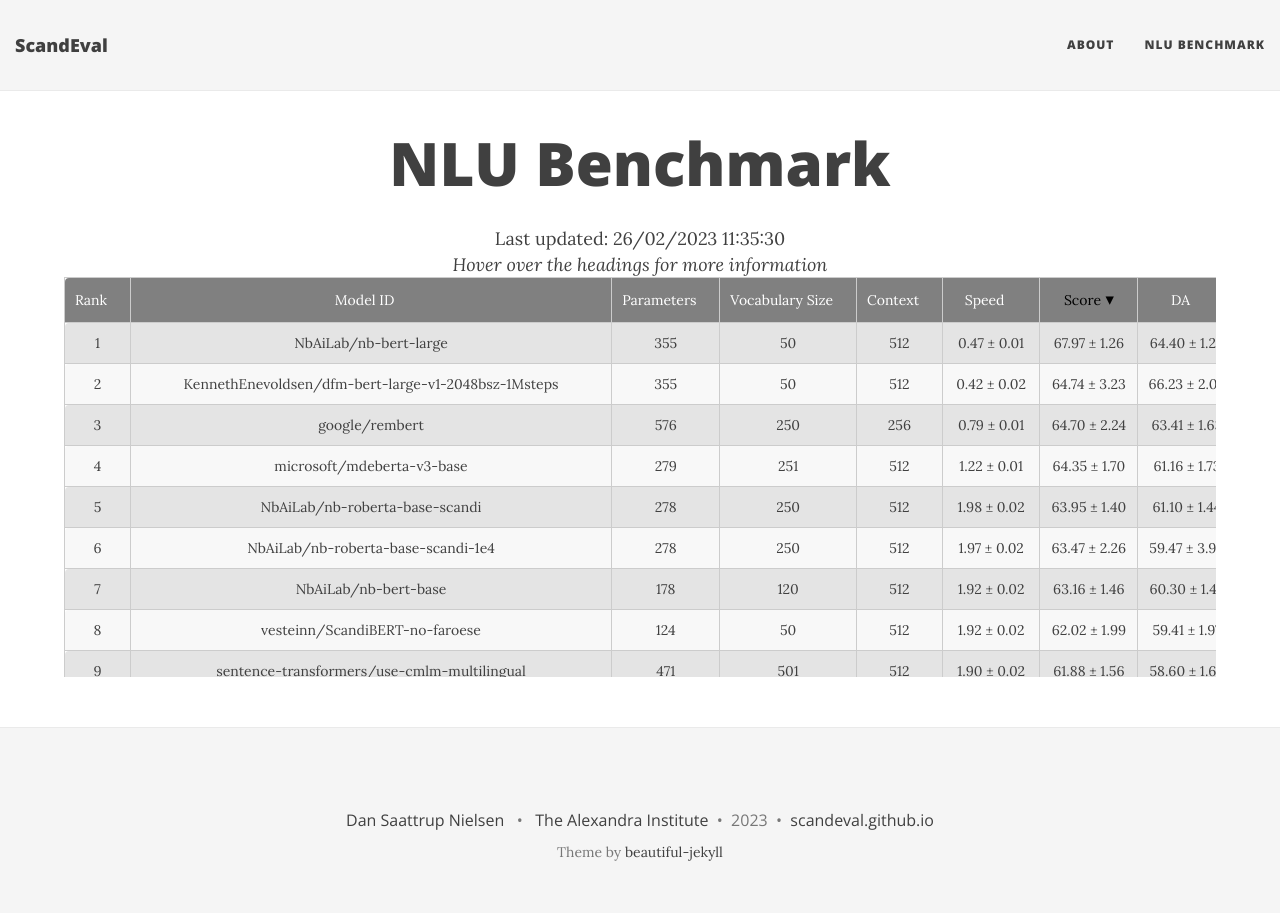
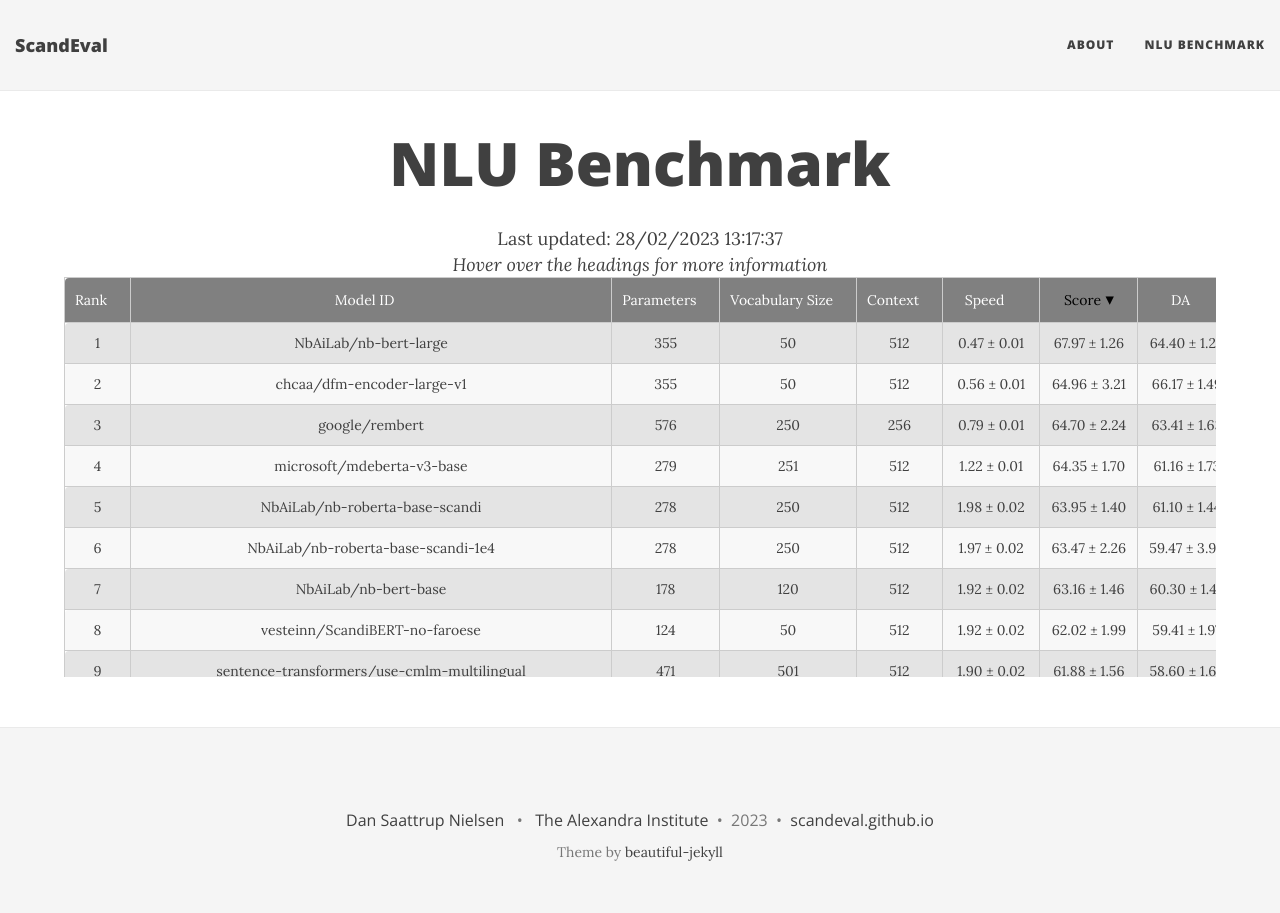
Before and after one commit to ScandEval/scandeval.github.io, a Jekyll site: the page built from nlu-benchmark.md, in a window 1280 px wide. Built offline with Jekyll 4.4.1, drawn with Linux system fonts in a browser that asks for light colours; nearby versions of some CDN libraries; some of the changed lines change nothing that is shown.

Commit message:
feat: Add dfm models

```diff
--- a/nlu-benchmark.md
+++ b/nlu-benchmark.md
@@ -3,7 +3,7 @@
 title: NLU Benchmark
 ---
 
-<center>Last updated: 26/02/2023 11:35:30</center>
+<center>Last updated: 28/02/2023 13:17:37</center>
 <center><i>Hover over the headings for more information</i></center>
 
 <div class="table-wrapper centered">
@@ -2958,36 +2958,6 @@
   </tr>
   <tr>
    <td class="rank"></td> <!-- Rank -->
-   <td>KennethEnevoldsen/dfm-bert-large-v1-2048bsz-1Msteps</td> <!-- Model ID -->
-   <td class="num_model_parameters">355</td> <!-- Number of trainable parameters -->
-   <td class="vocabulary_size">50</td> <!-- Size of the model's vocabulary -->
-   <td class="max_sequence_length">512</td> <!-- Maximum sequence length of the model-->
-   <td class="speed">0.42 ± 0.02</td> <!-- Model inference speed -->
-   <td class="score"></td> <!-- ScandEval score -->
-   <td class="da-score"></td> <!-- Danish score -->
-   <td class="no-score"></td> <!-- Norwegian score -->
-   <td class="sv-score"></td> <!-- Swedish score -->
-   <td class="ner-score"></td> <!-- Mean named entity recognition score -->
-   <td class="sent-score"></td> <!-- Mean sentiment classification score -->
-   <td class="la-score"></td> <!-- Mean linguistic acceptability score -->
-   <td class="qa-score"></td> <!-- Mean question answering score -->
-   <td class="da ner">82.99 ± 1.21 / 85.27 ± 0.92</td> <!-- DaNE -->
-   <td class="da sent">52.84 ± 1.09 / 68.29 ± 0.90</td> <!-- AngryTweets -->
-   <td class="da la">76.47 ± 2.56 / 87.73 ± 1.47</td> <!-- ScaLA-da -->
-   <td class="da qa">52.63 ± 3.51 / 57.69 ± 3.31</td> <!-- ScandiQA-da -->
-   <td class="no ner">85.94 ± 0.91 / 89.62 ± 0.90</td> <!-- NorNE-nb -->
-   <td class="no ner">79.95 ± 1.77 / 84.34 ± 1.50</td> <!-- NorNE-nn -->
-   <td class="no sent">60.29 ± 1.42 / 72.45 ± 1.07</td> <!-- NoReC -->
-   <td class="no la">67.86 ± 6.78 / 82.67 ± 3.81</td> <!-- ScaLA-nb -->
-   <td class="no la">49.66 ± 13.00 / 73.36 ± 6.95</td> <!-- ScaLA-nn -->
-   <td class="no qa">54.16 ± 1.00 / 59.63 ± 1.13</td> <!-- ScandiQA-no -->
-   <td class="sv ner">59.36 ± 13.06 / 64.13 ± 14.07</td> <!-- SUC3 -->
-   <td class="sv sent">74.76 ± 1.20 / 73.38 ± 2.22</td> <!-- SweReC -->
-   <td class="sv la">66.17 ± 1.36 / 82.42 ± 0.89</td> <!-- ScaLA-sv -->
-   <td class="sv qa">55.45 ± 1.13 / 60.88 ± 1.01</td> <!-- ScandiQA-sv -->
-  </tr>
-  <tr>
-   <td class="rank"></td> <!-- Rank -->
    <td>facebook/xlm-v-base</td> <!-- Model ID -->
    <td class="num_model_parameters">778</td> <!-- Number of trainable parameters -->
    <td class="vocabulary_size">902</td> <!-- Size of the model's vocabulary -->
@@ -3106,6 +3076,96 @@
    <td class="sv la">4.69 ± 2.28 / 51.01 ± 1.58</td> <!-- ScaLA-sv -->
    <td class="sv qa">20.96 ± 4.02 / 27.42 ± 3.83</td> <!-- ScandiQA-sv -->
   </tr>
+  <tr>
+   <td class="rank"></td> <!-- Rank -->
+   <td>chcaa/dfm-encoder-small-v1</td> <!-- Model ID -->
+   <td class="num_model_parameters">22</td> <!-- Number of trainable parameters -->
+   <td class="vocabulary_size">96</td> <!-- Size of the model's vocabulary -->
+   <td class="max_sequence_length">128</td> <!-- Maximum sequence length of the model-->
+   <td class="speed">31.22 ± 0.61</td> <!-- Model inference speed -->
+   <td class="score"></td> <!-- ScandEval score -->
+   <td class="da-score"></td> <!-- Danish score -->
+   <td class="no-score"></td> <!-- Norwegian score -->
+   <td class="sv-score"></td> <!-- Swedish score -->
+   <td class="ner-score"></td> <!-- Mean named entity recognition score -->
+   <td class="sent-score"></td> <!-- Mean sentiment classification score -->
+   <td class="la-score"></td> <!-- Mean linguistic acceptability score -->
+   <td class="qa-score"></td> <!-- Mean question answering score -->
+   <td class="da ner">74.80 ± 1.18 / 78.92 ± 1.04</td> <!-- DaNE -->
+   <td class="da sent">29.39 ± 2.55 / 45.17 ± 3.06</td> <!-- AngryTweets -->
+   <td class="da la">59.38 ± 1.70 / 78.64 ± 1.11</td> <!-- ScaLA-da -->
+   <td class="da qa">1.14 ± 1.66 / 1.93 ± 2.63</td> <!-- ScandiQA-da -->
+   <td class="no ner">72.09 ± 1.61 / 75.77 ± 1.02</td> <!-- NorNE-nb -->
+   <td class="no ner">63.25 ± 2.26 / 67.32 ± 2.49</td> <!-- NorNE-nn -->
+   <td class="no sent">10.30 ± 8.55 / 28.38 ± 5.82</td> <!-- NoReC -->
+   <td class="no la">39.06 ± 1.92 / 67.45 ± 1.02</td> <!-- ScaLA-nb -->
+   <td class="no la">21.66 ± 5.92 / 56.29 ± 6.92</td> <!-- ScaLA-nn -->
+   <td class="no qa">0.00 ± 0.00 / 0.00 ± 0.00</td> <!-- ScandiQA-no -->
+   <td class="sv ner">38.61 ± 8.85 / 40.83 ± 9.37</td> <!-- SUC3 -->
+   <td class="sv sent">59.58 ± 1.27 / 54.36 ± 0.49</td> <!-- SweReC -->
+   <td class="sv la">23.36 ± 5.27 / 57.75 ± 4.71</td> <!-- ScaLA-sv -->
+   <td class="sv qa">0.02 ± 0.03 / 0.08 ± 0.15</td> <!-- ScandiQA-sv -->
+  </tr>
+  <tr>
+   <td class="rank"></td> <!-- Rank -->
+   <td>chcaa/dfm-encoder-medium-v1</td> <!-- Model ID -->
+   <td class="num_model_parameters">111</td> <!-- Number of trainable parameters -->
+   <td class="vocabulary_size">32</td> <!-- Size of the model's vocabulary -->
+   <td class="max_sequence_length">512</td> <!-- Maximum sequence length of the model-->
+   <td class="speed">1.82 ± 0.02</td> <!-- Model inference speed -->
+   <td class="score"></td> <!-- ScandEval score -->
+   <td class="da-score"></td> <!-- Danish score -->
+   <td class="no-score"></td> <!-- Norwegian score -->
+   <td class="sv-score"></td> <!-- Swedish score -->
+   <td class="ner-score"></td> <!-- Mean named entity recognition score -->
+   <td class="sent-score"></td> <!-- Mean sentiment classification score -->
+   <td class="la-score"></td> <!-- Mean linguistic acceptability score -->
+   <td class="qa-score"></td> <!-- Mean question answering score -->
+   <td class="da ner">72.50 ± 1.28 / 75.49 ± 1.05</td> <!-- DaNE -->
+   <td class="da sent">39.91 ± 1.78 / 58.47 ± 2.16</td> <!-- AngryTweets -->
+   <td class="da la">51.01 ± 10.50 / 74.54 ± 5.83</td> <!-- ScaLA-da -->
+   <td class="da qa">36.89 ± 2.71 / 40.91 ± 2.53</td> <!-- ScandiQA-da -->
+   <td class="no ner">65.08 ± 1.07 / 68.66 ± 1.05</td> <!-- NorNE-nb -->
+   <td class="no ner">57.87 ± 2.08 / 61.77 ± 2.03</td> <!-- NorNE-nn -->
+   <td class="no sent">36.56 ± 1.53 / 51.54 ± 2.45</td> <!-- NoReC -->
+   <td class="no la">31.23 ± 6.86 / 63.55 ± 5.48</td> <!-- ScaLA-nb -->
+   <td class="no la">5.40 ± 4.63 / 44.64 ± 6.37</td> <!-- ScaLA-nn -->
+   <td class="no qa">35.93 ± 1.89 / 40.56 ± 1.70</td> <!-- ScandiQA-no -->
+   <td class="sv ner">46.05 ± 2.11 / 49.62 ± 2.01</td> <!-- SUC3 -->
+   <td class="sv sent">58.70 ± 2.54 / 58.15 ± 3.35</td> <!-- SweReC -->
+   <td class="sv la">2.23 ± 2.12 / 46.43 ± 4.85</td> <!-- ScaLA-sv -->
+   <td class="sv qa">35.96 ± 1.17 / 40.86 ± 1.03</td> <!-- ScandiQA-sv -->
+  </tr>
+  <tr>
+   <td class="rank"></td> <!-- Rank -->
+   <td>chcaa/dfm-encoder-large-v1</td> <!-- Model ID -->
+   <td class="num_model_parameters">355</td> <!-- Number of trainable parameters -->
+   <td class="vocabulary_size">50</td> <!-- Size of the model's vocabulary -->
+   <td class="max_sequence_length">512</td> <!-- Maximum sequence length of the model-->
+   <td class="speed">0.56 ± 0.01</td> <!-- Model inference speed -->
+   <td class="score"></td> <!-- ScandEval score -->
+   <td class="da-score"></td> <!-- Danish score -->
+   <td class="no-score"></td> <!-- Norwegian score -->
+   <td class="sv-score"></td> <!-- Swedish score -->
+   <td class="ner-score"></td> <!-- Mean named entity recognition score -->
+   <td class="sent-score"></td> <!-- Mean sentiment classification score -->
+   <td class="la-score"></td> <!-- Mean linguistic acceptability score -->
+   <td class="qa-score"></td> <!-- Mean question answering score -->
+   <td class="da ner">82.69 ± 0.85 / 85.08 ± 0.77</td> <!-- DaNE -->
+   <td class="da sent">51.42 ± 2.30 / 67.07 ± 1.97</td> <!-- AngryTweets -->
+   <td class="da la">76.11 ± 1.17 / 87.41 ± 0.67</td> <!-- ScaLA-da -->
+   <td class="da qa">54.45 ± 1.65 / 59.52 ± 1.45</td> <!-- ScandiQA-da -->
+   <td class="no ner">84.60 ± 1.44 / 88.66 ± 1.23</td> <!-- NorNE-nb -->
+   <td class="no ner">80.07 ± 2.11 / 84.59 ± 1.98</td> <!-- NorNE-nn -->
+   <td class="no sent">55.59 ± 10.43 / 67.82 ± 9.45</td> <!-- NoReC -->
+   <td class="no la">71.43 ± 1.67 / 84.61 ± 1.15</td> <!-- ScaLA-nb -->
+   <td class="no la">53.30 ± 13.11 / 74.52 ± 7.96</td> <!-- ScaLA-nn -->
+   <td class="no qa">52.46 ± 4.57 / 57.66 ± 4.45</td> <!-- ScandiQA-no -->
+   <td class="sv ner">68.89 ± 2.46 / 74.18 ± 2.01</td> <!-- SUC3 -->
+   <td class="sv sent">75.11 ± 1.19 / 74.74 ± 0.94</td> <!-- SweReC -->
+   <td class="sv la">64.11 ± 3.27 / 81.63 ± 1.66</td> <!-- ScaLA-sv -->
+   <td class="sv qa">53.98 ± 1.42 / 59.70 ± 1.27</td> <!-- ScandiQA-sv -->
+  </tr>
  </tbody>
 </table>
 </div>
```
Also changed, not shown: 1 other file.
